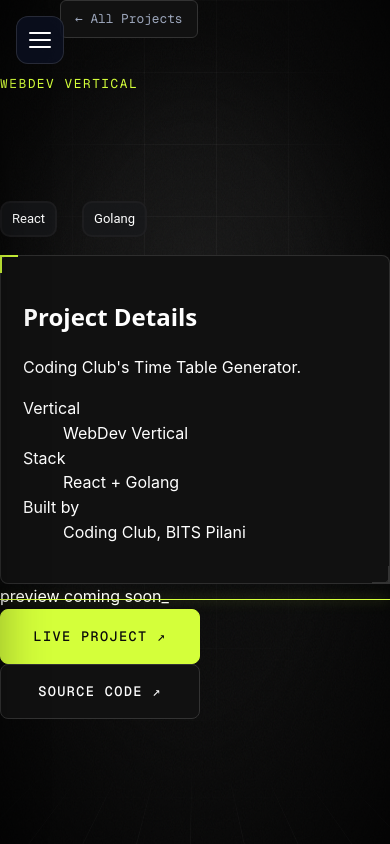
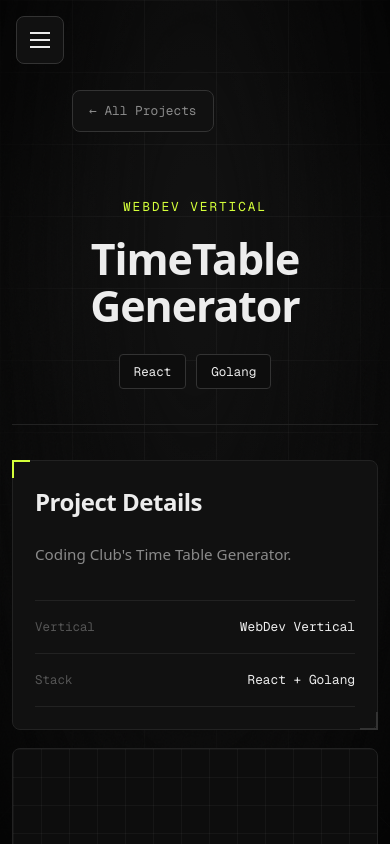
Before and after one commit to Anamay-Kapoor/CCWebsite, a React (Create React App) app: page /Project-pages/Timetable-generator in a window 390 px wide. Shown: the top 844 px of the page. Built offline with nearby package versions, Linux system fonts and the light colour scheme; a web font is replaced by a local one.

Commit message:
removed stuff from app and fixed indi projects page

```diff
--- a/src/Project-pages/Timetable-generator.js
+++ b/src/Project-pages/Timetable-generator.js
@@ -51,7 +51,7 @@
           <dl className="detail-meta">
             <div><dt>Vertical</dt><dd>{PROJECT.vertical}</dd></div>
             <div><dt>Stack</dt><dd>{PROJECT.stack.join(' + ')}</dd></div>
-            <div><dt>Built by</dt><dd>Coding Club, BITS Pilani</dd></div>
+
           </dl>
         </section>
 
--- a/src/Project-pages/projects.css
+++ b/src/Project-pages/projects.css
@@ -1,282 +1,486 @@
-:root {
-  --border: rgba(255, 255, 255, 0.12);/*custom*/
-  --text: #ffffff;
-  --muted: #9ca6bb;
-  --panel: rgba(11, 16, 32, 0.72);
+
+/* ============ PROJECT DETAIL PAGE ============ */
+
+.detail-page {
+  position: relative;
+  isolation: isolate;
+  width: min(1100px, calc(100% - 40px));
+  min-height: 100vh;
+  margin: 0 auto;
+  padding: 110px 0 100px;
+  color: var(--text);
+  font-family: var(--sans);
 }
 
+/* ============ BACKGROUND ============ */
 
-
-html {
-  scroll-behavior: smooth;
+.detail-page::before {
+  content: "";
+  position: fixed;
+  inset: 0;
+  z-index: -2;
+  pointer-events: none;
+  background:
+    radial-gradient(
+      ellipse at 50% 30%,
+      rgba(255, 255, 255, 0.035),
+      transparent 55%
+    ),
+    linear-gradient(
+      rgba(255, 255, 255, 0.035) 1px,
+      transparent 1px
+    ),
+    linear-gradient(
+      90deg,
+      rgba(255, 255, 255, 0.035) 1px,
+      transparent 1px
+    ),
+    var(--bg);
+  background-size: auto, 72px 72px, 72px 72px, auto;
+  -webkit-mask-image: radial-gradient(
+    ellipse at 50% 30%,
+    #000 15%,
+    transparent 85%
+  );
+  mask-image: radial-gradient(
+    ellipse at 50% 30%,
+    #000 15%,
+    transparent 85%
+  );
 }
 
-body {
-  margin: 0;
-  font-family: -apple-system, BlinkMacSystemFont, 'Segoe UI', 'Roboto', 'Oxygen',
-    'Ubuntu', 'Cantarell', 'Fira Sans', 'Droid Sans', 'Helvetica Neue',
-    sans-serif;
-  -webkit-font-smoothing: antialiased;
-  -moz-osx-font-smoothing: grayscale;
-  background: black;
-  background-repeat: no-repeat;
-  background-attachment: fixed;
-  color: var(--text);
+/* ============ TOP BAR ============ */
+
+.detail-page .page-topbar {
+  display: flex;
+  align-items: center;
+  justify-content: space-between;
+  flex-wrap: wrap;
+  gap: 14px;
+  margin-bottom: 65px;
 }
 
-.gradient-bg {
-  min-height: 100vh;
-  background:
-    radial-gradient(ellipse at top right,  #181D27, transparent 48%),
-    linear-gradient(135deg, #080b14 0%, #05070c 55%, #090d18 100%);
+.detail-page .back-link {
+  display: inline-flex;
+  align-items: center;
+  padding: 10px 16px;
+  color: var(--muted);
+  font-family: var(--mono);
+  font-size: 0.8rem;
+  background: var(--bg-raised);
+  border: 1px solid var(--border-strong);
+  border-radius: var(--radius);
+  transition: color 0.3s, border-color 0.3s;
+}
 
+.detail-page .back-link:hover {
+  color: var(--accent);
+  border-color: var(--accent);
 }
-/*---Menu Toggle --- */
-.menu-toggle {
-  position: fixed;
-  top: 24px;
-  left: 24px;
-  z-index: 1002;
-  width: 48px;
-  height: 48px;
+
+.detail-page .page-crumb {
+  color: var(--dim);
+  font-family: var(--mono);
+  font-size: 0.75rem;
+}
+
+/* ============ HEADER ============ */
+
+.detail-header {
   display: flex;
   flex-direction: column;
   align-items: center;
-  justify-content: center;
-  gap: 5px;
-  background: rgba(11, 16, 32, 0.85);
-  backdrop-filter: blur(20px);
-  -webkit-backdrop-filter: blur(20px);
-  border: 1px solid var(--border);
-  border-radius: 12px;
-  cursor: pointer;
+  margin-bottom: 65px;
+  padding: 30px 0 50px;
+  text-align: center;
+  border-bottom: 1px solid var(--border);
 }
 
-.menu-toggle span {
-  width: 22px;
-  height: 2px;
-  background: var(--text);
-  border-radius: 2px;
-  transition: transform 0.25s ease, opacity 0.25s ease;
+.detail-page .eyebrow {
+  margin: 0 0 18px;
+  color: var(--accent);
+  font-family: var(--mono);
+  font-size: 0.8rem;
+  letter-spacing: 0.15em;
+  text-transform: uppercase;
 }
 
-.menu-toggle[aria-expanded="true"] span:first-child {
-  transform: translateY(7px) rotate(45deg);
+.detail-title {
+  max-width: 100%;
+  margin: 0 0 25px;
+  color: var(--text);
+  font-family: var(--display);
+  font-size: clamp(2.7rem, 7vw, 6rem);
+  font-weight: 700;
+  letter-spacing: -0.025em;
+  line-height: 1.1;
+  overflow-wrap: anywhere;
 }
 
-.menu-toggle[aria-expanded="true"] span:nth-child(2) {
-  opacity: 0;
+/* ============ LANGUAGES ============ */
+
+.detail-page .language-container {
+  display: flex;
+  align-items: center;
+  justify-content: center;
+  flex-wrap: wrap;
+  gap: 10px;
+  margin: 0;
 }
 
-.menu-toggle[aria-expanded="true"] span:last-child {
-  transform: translateY(-7px) rotate(-45deg);
+.detail-page .language-box {
+  padding: 7px 14px;
+  color: var(--text);
+  font-family: var(--mono);
+  font-size: 0.78rem;
+  background: var(--bg-sunken);
+  border: 1px solid var(--border-strong);
+  border-radius: 4px;
+  transition: color 0.3s, border-color 0.3s;
 }
 
-.sidebar-backdrop {
-  position: fixed;
+.detail-page .language-box:hover {
+  color: var(--accent);
+  border-color: var(--accent);
+}
+
+/* ============ DETAIL GRID ============ */
+
+.detail-grid {
+  display: grid;
+  grid-template-columns: 1fr 1fr;
+  align-items: stretch;
+  gap: 24px;
+  margin-bottom: 35px;
+}
+
+/* ============ PROJECT PANEL ============ */
+
+.detail-page .detail-panel {
+  position: relative;
+  min-width: 0;
+  padding: 32px;
+  background: var(--bg-raised);
+  border: 1px solid var(--border);
+  border-radius: var(--radius);
+}
+
+.detail-page .corners::before,
+.detail-page .corners::after {
+  content: "";
+  position: absolute;
+  width: 18px;
+  height: 18px;
+  pointer-events: none;
+  border: 2px solid var(--accent);
+}
+
+.detail-page .corners::before {
+  top: -1px;
+  left: -1px;
+  border-right: 0;
+  border-bottom: 0;
+}
+
+.detail-page .corners::after {
+  right: -1px;
+  bottom: -1px;
+  border-left: 0;
+  border-top: 0;
+  border-color: var(--border-strong);
+}
+
+.detail-subtitle {
+  margin: 0 0 20px;
+  color: var(--text);
+  font-family: var(--display);
+  font-size: clamp(1.5rem, 3vw, 2rem);
+  font-weight: 600;
+  letter-spacing: -0.02em;
+}
+
+.detail-description {
+  margin: 0 0 32px;
+  color: var(--muted);
+  font-size: 0.95rem;
+  line-height: 1.8;
+}
+
+/* ============ PROJECT METADATA ============ */
+
+.detail-meta {
+  display: flex;
+  flex-direction: column;
+  margin: 0;
+  padding: 0;
+  border-top: 1px solid var(--border);
+}
+
+.detail-meta > div {
+  display: flex;
+  align-items: baseline;
+  justify-content: space-between;
+  flex-wrap: wrap;
+  gap: 10px;
+  padding: 16px 0;
+  border-bottom: 1px solid var(--border);
+}
+
+.detail-meta dt {
+  color: var(--dim);
+  font-family: var(--mono);
+  font-size: 0.78rem;
+}
+
+.detail-meta dd {
+  margin: 0;
+  color: var(--text);
+  font-family: var(--mono);
+  font-size: 0.8rem;
+  text-align: right;
+}
+
+/* ============ PROJECT IMAGE ============ */
+
+.detail-image {
+  position: relative;
+  width: 100%;
+  min-width: 0;
+  min-height: 330px;
+  aspect-ratio: 16 / 10;
+  display: flex;
+  align-items: center;
+  justify-content: center;
+  overflow: hidden;
+  background:
+    linear-gradient(
+      rgba(255, 255, 255, 0.04) 1px,
+      transparent 1px
+    ) 0 0 / 28px 28px,
+    linear-gradient(
+      90deg,
+      rgba(255, 255, 255, 0.04) 1px,
+      transparent 1px
+    ) 0 0 / 28px 28px,
+    var(--bg-sunken);
+  border: 1px solid var(--border);
+  border-radius: var(--radius);
+}
+
+.detail-image img {
+  position: absolute;
   inset: 0;
-  z-index: 1000;
+  display: block;
   width: 100%;
   height: 100%;
-  padding: 0;
-  border: none;
-  background: rgba(0, 0, 0, 0.55);
-  backdrop-filter: blur(3px);
-  -webkit-backdrop-filter: blur(3px);
-  opacity: 0;
-  pointer-events: none;
-  transition: opacity 0.25s ease;
+  object-fit: contain;
+  object-position: center;
 }
 
-.sidebar-backdrop.visible {
-  opacity: 1;
-  pointer-events: auto;
-  cursor: pointer;
+.detail-image-text {
+  position: relative;
+  z-index: 1;
+  padding: 20px;
+  color: var(--dim);
+  font-family: var(--mono);
+  font-size: clamp(0.9rem, 2vw, 1.1rem);
+  letter-spacing: 0.08em;
+  text-align: center;
 }
 
-.sidebar {
-  position: fixed;
-  inset: 0 auto 0 0;
-  z-index: 1001;
-  width: min(300px, 85vw);
-  padding: 100px 24px 28px;
-  display: flex;
-  flex-direction: column;
-  gap: 8px;
-  background: rgba(11, 16, 32, 0.96);
-  backdrop-filter: blur(22px);
-  -webkit-backdrop-filter: blur(22px);
-  border-right: 1px solid var(--border);
-  box-shadow: 16px 0 45px rgba(0, 0, 0, 0.3);
-  transform: translateX(-105%);
-  transition: transform 0.3s ease;
+/* ============ IMAGE SCAN ============ */
+
+.detail-image .listing-scan {
+  position: absolute;
+  top: 0;
+  left: 0;
+  right: 0;
+  z-index: 1;
+  height: 1px;
+  background: var(--accent);
+  box-shadow: 0 0 12px rgba(212, 255, 58, 0.6);
+  animation: detail-scan 3.2s ease-in-out infinite;
 }
 
-.sidebar.sidebar-open {
-  transform: translateX(0);
+@keyframes detail-scan {
+  0%, 100% {
+    top: 0;
+  }
+
+  50% {
+    top: calc(100% - 1px);
+  }
 }
 
-.sidebar a {
-  padding: 15px 16px;
-  color: var(--text);
-  font-size: 1rem;
-  border: 1px solid transparent;
-  border-radius: 10px;
-  transition: background 0.2s ease, border-color 0.2s ease;
+/* ============ IMAGE TILT ============ */
+
+.detail-page .tilt {
+  position: relative;
+  will-change: transform;
 }
 
-.sidebar a:hover,
-.sidebar a:focus-visible {
-  background: rgba(85, 186, 255, 0.08);
-  border-color: var(--border);
+.detail-page .tilt::after {
+  content: "";
+  position: absolute;
+  inset: 0;
+  border-radius: inherit;
+  pointer-events: none;
+  background: radial-gradient(
+    400px circle at var(--mx, 50%) var(--my, 50%),
+    rgba(255, 255, 255, 0.06),
+    transparent 45%
+  );
+  opacity: 0;
+  transition: opacity 0.3s;
+}
+
+.detail-page .tilt:hover::after {
+  opacity: 1;
+}
+
+/* ============ ACTION BUTTONS ============ */
+
+.detail-actions {
+  display: flex;
+  align-items: center;
+  justify-content: center;
+  flex-wrap: wrap;
+  gap: 16px;
+  padding-top: 35px;
+  border-top: 1px solid var(--border);
+}
+
+.detail-page .btn {
+  position: relative;
+  isolation: isolate;
+  overflow: hidden;
+  min-width: 200px;
+  padding: 16px 26px;
+  display: inline-flex;
+  align-items: center;
+  justify-content: center;
+  gap: 10px;
+  color: var(--text);
+  font-family: var(--mono);
+  font-size: 0.85rem;
+  font-weight: 500;
+  letter-spacing: 0.1em;
+  text-transform: uppercase;
+  background: var(--bg-raised);
+  border: 1px solid var(--border-strong);
+  border-radius: var(--radius);
+  cursor: pointer;
+  transition: color 0.35s, border-color 0.35s;
+}
+
+.detail-page .btn::before {
+  content: "";
+  position: absolute;
+  inset: 0;
+  z-index: -1;
+  background: var(--accent);
+  transform: scaleY(0);
+  transform-origin: bottom;
+  transition: transform 0.4s cubic-bezier(0.7, 0, 0.2, 1);
+}
+
+.detail-page .btn:hover,
+.detail-page .btn:focus-visible {
+  color: var(--accent-ink);
+  border-color: var(--accent);
+  outline: none;
+}
+
+.detail-page .btn:hover::before,
+.detail-page .btn:focus-visible::before {
+  transform: scaleY(1);
+}
+
+.detail-page .btn-primary {
+  color: var(--accent-ink);
+  background: var(--accent);
+  border-color: var(--accent);
+}
+
+.detail-page .btn-primary::before {
+  background: var(--text);
+}
+
+.detail-page .btn-primary:hover,
+.detail-page .btn-primary:focus-visible {
+  border-color: var(--text);
+}
+
+/* ============ RESPONSIVE ============ */
+
+@media (max-width: 900px) {
+  .detail-grid {
+    grid-template-columns: 1fr;
+  }
+
+  .detail-image {
+    min-height: 300px;
+  }
+
+  .detail-header {
+    margin-bottom: 45px;
+  }
 }
 
 @media (max-width: 600px) {
-  .menu-toggle {
-    top: 16px;
-    left: 16px;
+  .detail-page {
+    width: calc(100% - 24px);
+    padding: 90px 0 65px;
+  }
+
+  .detail-page .page-topbar {
+    margin-bottom: 40px;
+    padding-left: 60px;
+  }
+
+  .detail-page .page-crumb {
+    display: none;
+  }
+
+  .detail-header {
+    padding: 25px 0 35px;
+    margin-bottom: 35px;
+  }
+
+  .detail-title {
+    font-size: clamp(2.4rem, 11vw, 4rem);
+  }
+
+  .detail-grid {
+    gap: 18px;
+    margin-bottom: 25px;
+  }
+
+  .detail-page .detail-panel {
+    padding: 22px;
+  }
+
+  .detail-image {
+    min-height: 230px;
+    aspect-ratio: 16 / 10;
+  }
+
+  .detail-actions {
+    flex-direction: column;
+    gap: 12px;
+    padding-top: 25px;
+  }
+
+  .detail-actions .btn {
+    width: 100%;
   }
 }
 
 @media (prefers-reduced-motion: reduce) {
-  .menu-toggle span,
-  .sidebar,
-  .sidebar-backdrop,
-  .sidebar a {
-    transition: none;
+  .detail-page *,
+  .detail-page *::before,
+  .detail-page *::after {
+    animation: none !important;
+    transition: none !important;
   }
 }
-.projects-card {
-  flex: 1 1 280px;
-  min-width: 0;
-  overflow: hidden;
-  background: var(--panel);
-  border: 1px solid var(--border);
-  padding:30px;
-  border-radius: 5px;
-  transition:background 0.2s ease ;
-
-}
-.projects-card:hover{
-  background: rgba(85, 186, 255, 0.08);
-
-}
-
-
-.project-image {
-  min-height: 190px;
-  display: flex;
-  align-items: center;
-  justify-content: center;
-  color: var(--muted);
-  background: rgba(8, 12, 24, 0.8);
-  border-bottom: 1px solid var(--border);
-  transition:background 0.2s ease ;
-   flex: 1 1 280px;
-   border-radius: 5px;
-  min-width: 0;
-  overflow: hidden;
-  background: var(--panel);
-  border: 1px solid var(--border);
-
-  transition:background 0.2s ease ;
-}
-.project-image:hover{
-  background: rgba(85, 186, 255, 0.08);
-
-}
-
-
-.project-vertical {
-  margin: 0 0 10px;
-  color: #55baff;
-  font-size: 0.85rem;
-  font-family: Roboto, Arial, sans-serif;
-}
-
-.project-content h2 {
-  margin: 0 0 12px;
-  color: var(--text);
-  font-size: x-large;
-  font-family: Roboto, Arial, sans-serif;
-}
-
-.project-description {
-    padding-top:15px;
-
-  color: var(--muted);
-  line-height: 1.6;
-  font-family: Roboto, Arial, sans-serif;
-
-}
-.project-link{
-  padding-left:65%;
-  justify-self: right;
-  color:#55baff;
-  font-family: Roboto, Arial, sans-serif;
-}
-.language-container{
-    padding-top:15px;
-  gap:25px;
-  display:flex;
-  flex-direction: row;
-}
-.language-box{
-  font-size:13px;
-  padding:6px 10px;
-  border:2px solid rgba(52, 51, 51, 0.271);
-  background:rgba(24, 25, 29, 0.72) ;
-  border-radius: 10px;
-  font-family: Roboto, Arial, sans-serif;
-
-
-}
-.project-title{
-  font-size: 50px;
-    margin-top:50px;
-    background: linear-gradient(100deg, #fff, #55baff, #ffbd68);
-     background-clip: text;
-     -webkit-background-clip: text;
-  color: transparent;
-  -webkit-text-fill-color: transparent;
-
-}
-
-.project-page {
-  width: min(1200px, calc(100% - 20px));
-  margin: 0 auto;
-  padding: 40px 0 80px;
-}
-.project-actions {
-  display: flex;
-  flex-wrap: wrap;
-  gap: 14px;
-  margin-top: 24px;
-  justify-content: center;
-}
-
-
-.project-button {
-
-  display: inline-block;
-  padding: 12px 18px;
-  color: #55baff;
-  background: var(--panel);
-  border: 1px solid var(--border);
-  border-radius: 10px;
-  font-family: Roboto, Arial, sans-serif;
-  font-size:large;
-  text-decoration: none;
-
-}
-
-.project-button:hover {
-  background: rgba(85, 186, 255, 0.08);
-
-}
-@media (max-width: 600px) {
-  .project-page {
-    width: calc(100% - 28px);
-    padding-top: 24px;
-  }
-}
--- a/src/index.css
+++ b/src/index.css
@@ -1054,6 +1054,8 @@
   font-weight: 900;
   letter-spacing: -0.05em;
   line-height: 1;
+  white-space: nowrap;
+
 }
 
 .project-controls {
```
Also changed, not shown: src/App.js (+8 -19 lines).
